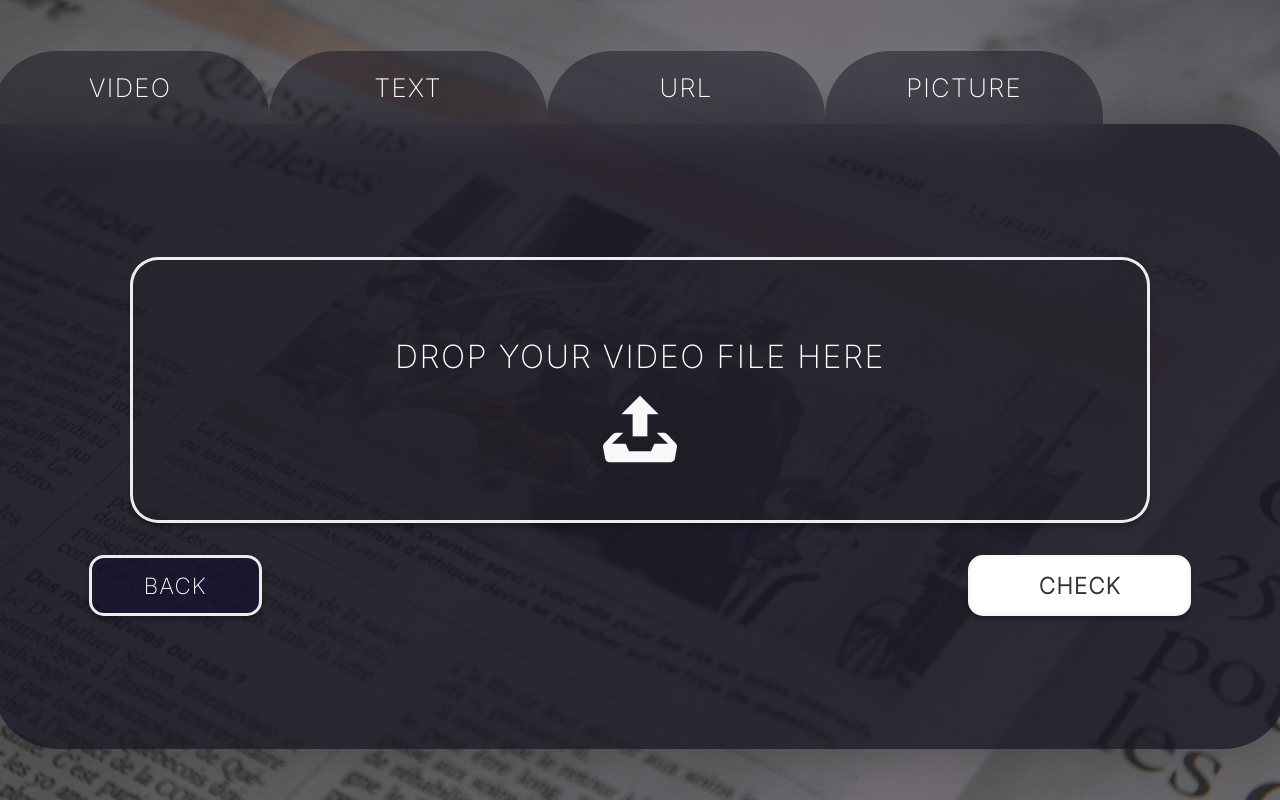
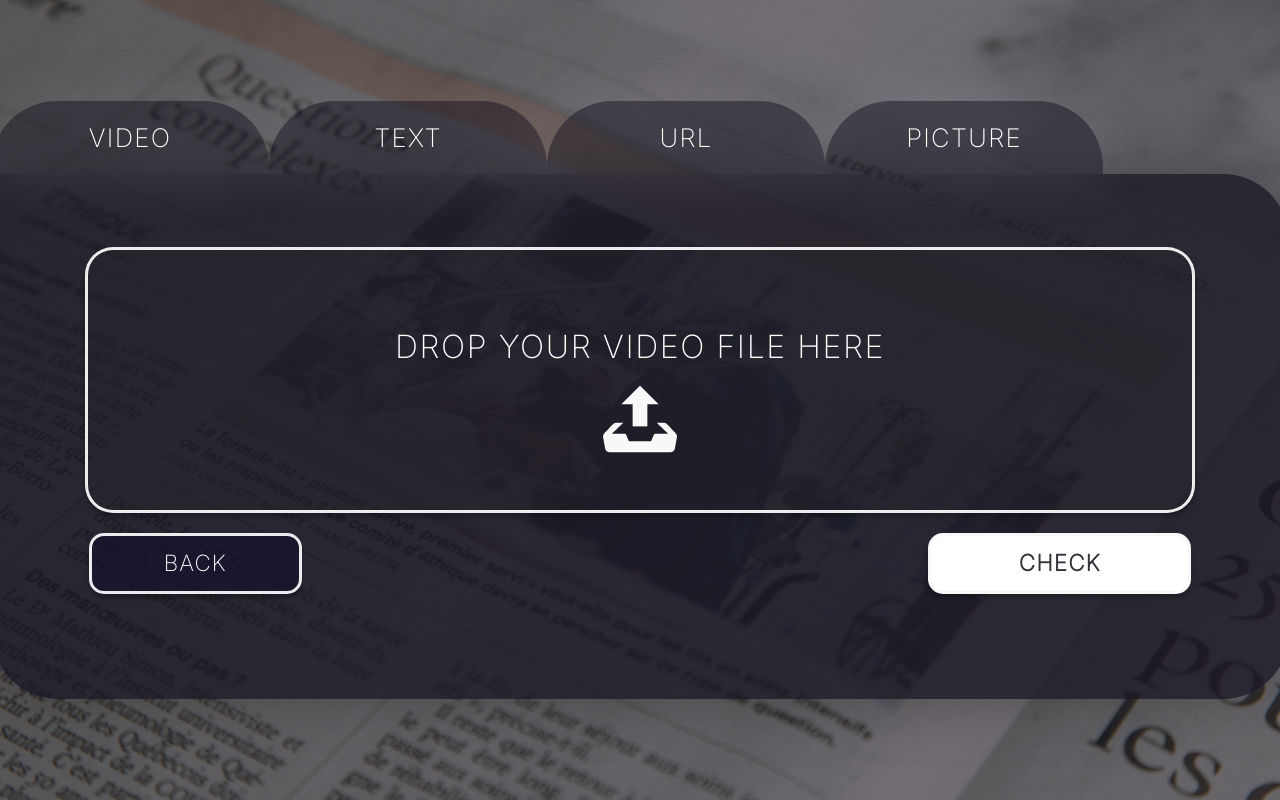
Before and after one commit to Coddiers/bhl22-delphic-frontend, a React (Create React App) app: page /user-app in a window 1280 px wide. Built offline with nearby package versions, Linux system fonts and the light colour scheme.

Commit message:
frontend2.0

```diff
--- a/src/components/page/Page.module.scss
+++ b/src/components/page/Page.module.scss
@@ -78,8 +78,9 @@ h1 {
 width: 502px;
 height: 89px;
 
-background: rgba(6, 20, 91, 0.32);
-border: 3px solid rgba(248, 248, 248, 0.95);
+background: rgba(40, 5, 87, 0.863);
+border: 3px solid rgba(248, 248, 248, 0.966);
+
 box-sizing: border-box;
 box-shadow: 0px 4px 4px rgba(0, 0, 0, 0.25);
 border-radius: 12px;
@@ -87,9 +88,10 @@ border-radius: 12px;
 
   color: white;
   font-family: 'Inter';
-font-style: normal;
+font-style: bold;
 font-weight: 600;
 font-size: 32px;
+box-shadow: 0px 0px 33px 10px rgba(188, 192, 255, 0.363);
 cursor: pointer;
 }
 
--- a/src/components/userApp/UserApp.module.scss
+++ b/src/components/userApp/UserApp.module.scss
@@ -18,9 +18,8 @@
 
 .mainSquare{
 width: 1297px;
-height: 625px;
-left: 311px;
-top: 198px;
+height: 525px;
+
 
 background: rgba(29, 26, 38, 0.8);
 box-shadow: 0px 0px 55px rgba(55, 55, 55, 0.6);
@@ -66,7 +65,7 @@ cursor: pointer;
 .textArea{
     resize: none;
     width: 1105px;
-height: 365px;
+height: 325px;
 
 background: rgba(36, 37, 43, 0.37);
 border: 3px solid rgba(248, 248, 248, 0.95);
@@ -81,7 +80,7 @@ padding: 12px 20px;
 }
 
 .btnPrimary{
-    width: 223px;
+    width: 263px;
     height: 61px;
 
 
@@ -104,7 +103,7 @@ cursor: pointer;
 }
 
 .btnSecondary{
-    width: 173px;
+    width: 213px;
     height: 61px;
     left: 407px;
     top: 694px;
@@ -128,10 +127,11 @@ cursor: pointer;
 }
 
 .containerButtons{
-    margin-top: 2em;
+    margin-top: 1.2em;
     width: 85%;
     display: flex;
     justify-content: space-between;
+    margin-bottom: 2em;
 }
 
 .btnPrimary:hover, .btnSecondary:hover{
@@ -159,7 +159,7 @@ padding: 18px 22px;
     width: 42px;
     height: 42px;
     background-image: url(../../assets/images/bx_search-alt.png);
-    transform: translate(-64px,-4px);
+    transform: translate(-64px,10px);
 }
 
 .urlContainer {
@@ -170,7 +170,7 @@ padding: 18px 22px;
 }
 
 .boxInput{
-    width: 1020px;
+    width: 1110px;
     height: 266px;
 
     background: rgba(36, 37, 43, 0.37);
```
